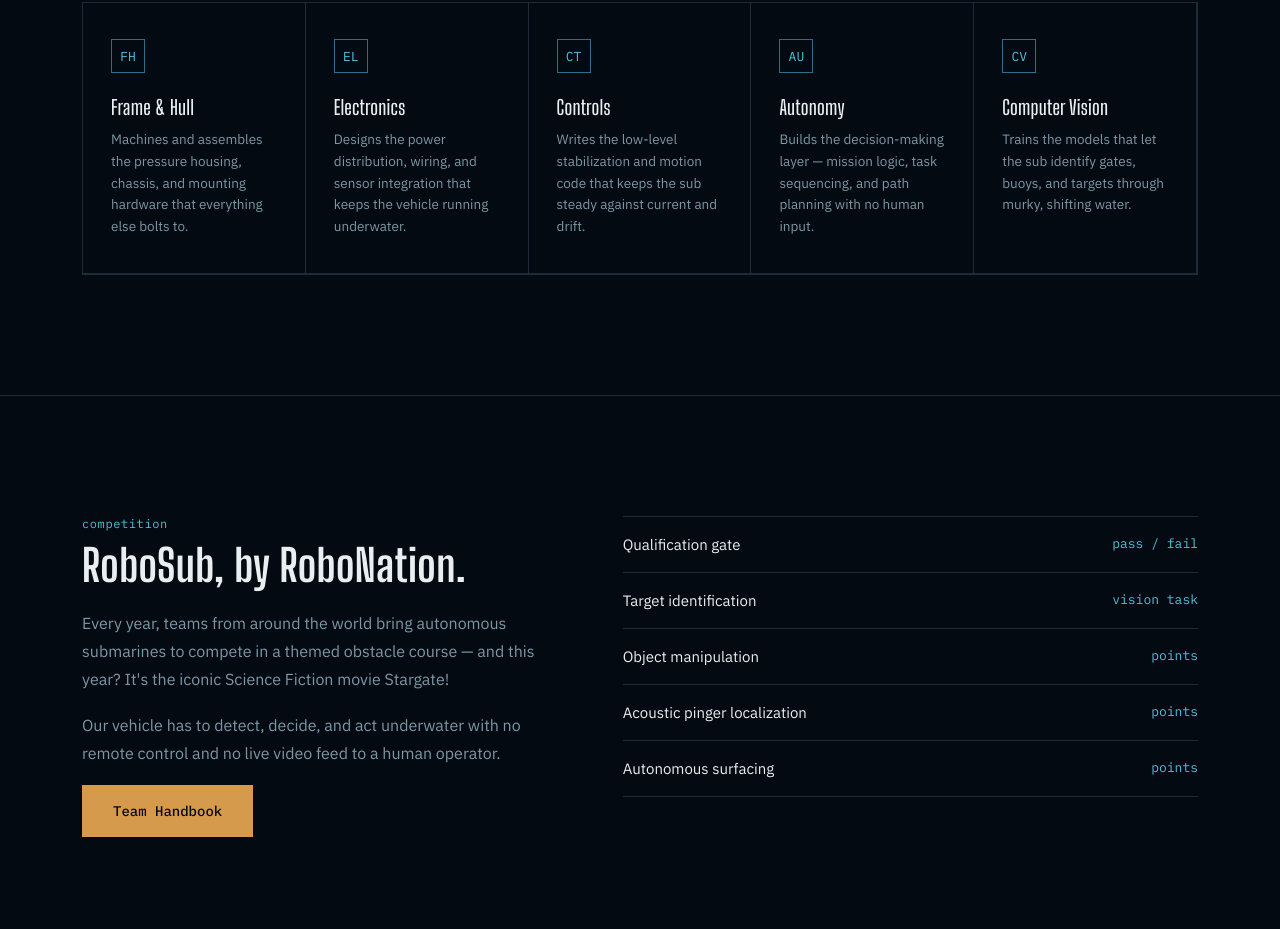
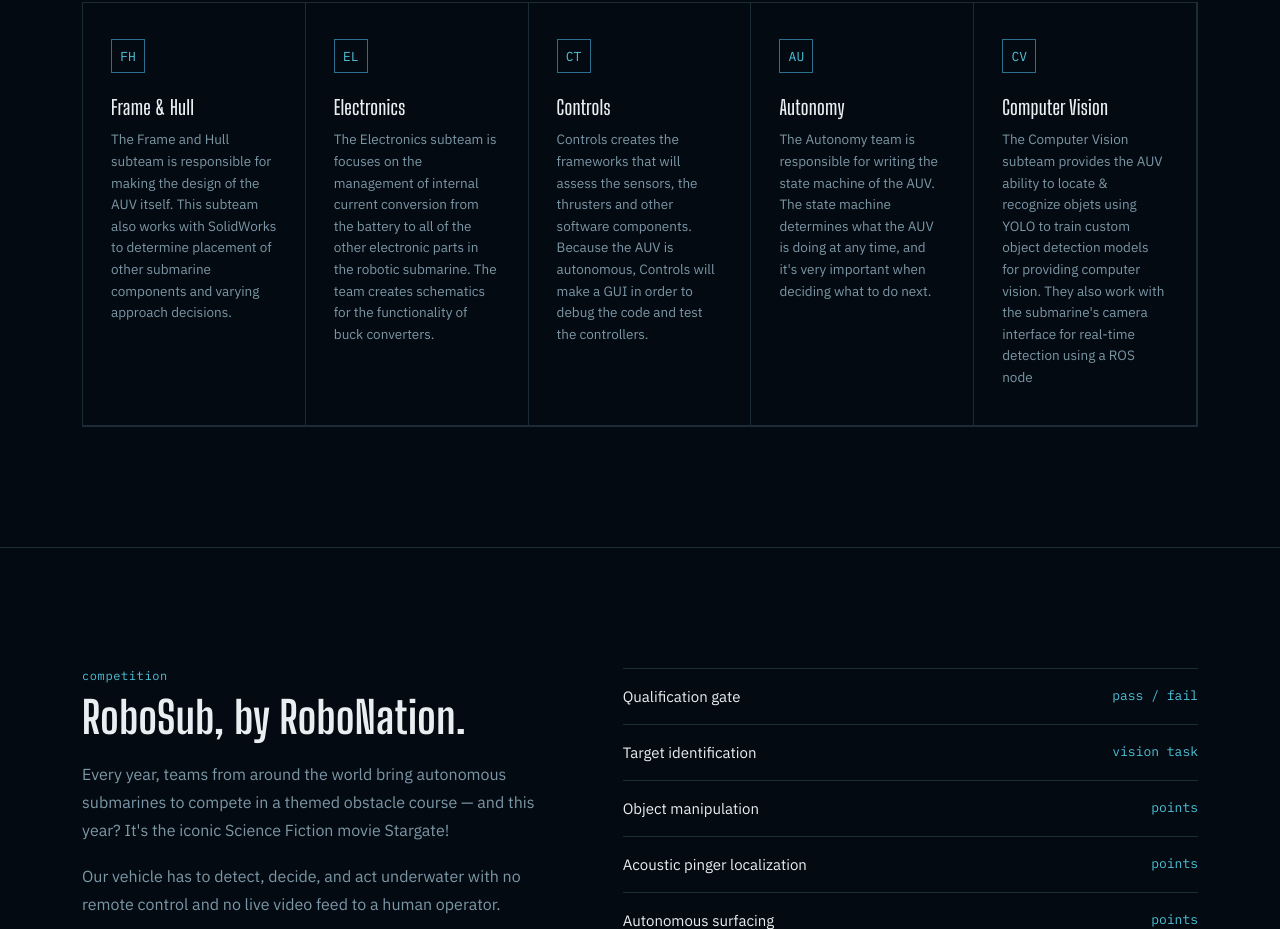
Before and after one commit to WhatAChad03/robosubcsula, a website built with Vite: page index.html in a window 1280 px wide. Shown: the part 2375-3304 px from the top of the page. Built offline with nearby package versions, Linux system fonts and the light colour scheme.

Commit message:
adjusted 'teams' class

```diff
--- a/index.html
+++ b/index.html
@@ -127,27 +127,27 @@
       <div class="team-item">
         <div class="glyph">FH</div>
         <h4>Frame &amp; Hull</h4>
-        <p>Machines and assembles the pressure housing, chassis, and mounting hardware that everything else bolts to.</p>
+        <p>The Frame and Hull subteam is responsible for making the design of the AUV itself. This subteam also works with SolidWorks to determine placement of other submarine components and varying approach decisions.</p>
       </div>
       <div class="team-item">
         <div class="glyph">EL</div>
         <h4>Electronics</h4>
-        <p>Designs the power distribution, wiring, and sensor integration that keeps the vehicle running underwater.</p>
+        <p>The Electronics subteam is focuses on the management of internal current conversion from the battery to all of the other electronic parts in the robotic submarine. The team creates schematics for the functionality of buck converters.</p>
       </div>
       <div class="team-item">
         <div class="glyph">CT</div>
         <h4>Controls</h4>
-        <p>Writes the low-level stabilization and motion code that keeps the sub steady against current and drift.</p>
+        <p>Controls creates the frameworks that will assess the sensors, the thrusters and other software components. Because the AUV is autonomous, Controls will make a GUI in order to debug the code and test the controllers. </p>
       </div>
       <div class="team-item">
         <div class="glyph">AU</div>
         <h4>Autonomy</h4>
-        <p>Builds the decision-making layer — mission logic, task sequencing, and path planning with no human input.</p>
+        <p>The Autonomy team is responsible for writing the state machine of the AUV. The state machine determines what the AUV is doing at any time, and it's very important when deciding what to do next.</p>
       </div>
       <div class="team-item">
         <div class="glyph">CV</div>
         <h4>Computer Vision</h4>
-        <p>Trains the models that let the sub identify gates, buoys, and targets through murky, shifting water.</p>
+        <p>The Computer Vision subteam provides the AUV ability to locate & recognize objets using YOLO to train custom object detection models for providing computer vision. They also work with the submarine's camera interface for real-time detection using a ROS node</p>
       </div>
     </div>
   </div>
```
Also changed, not shown: 1 other file.
